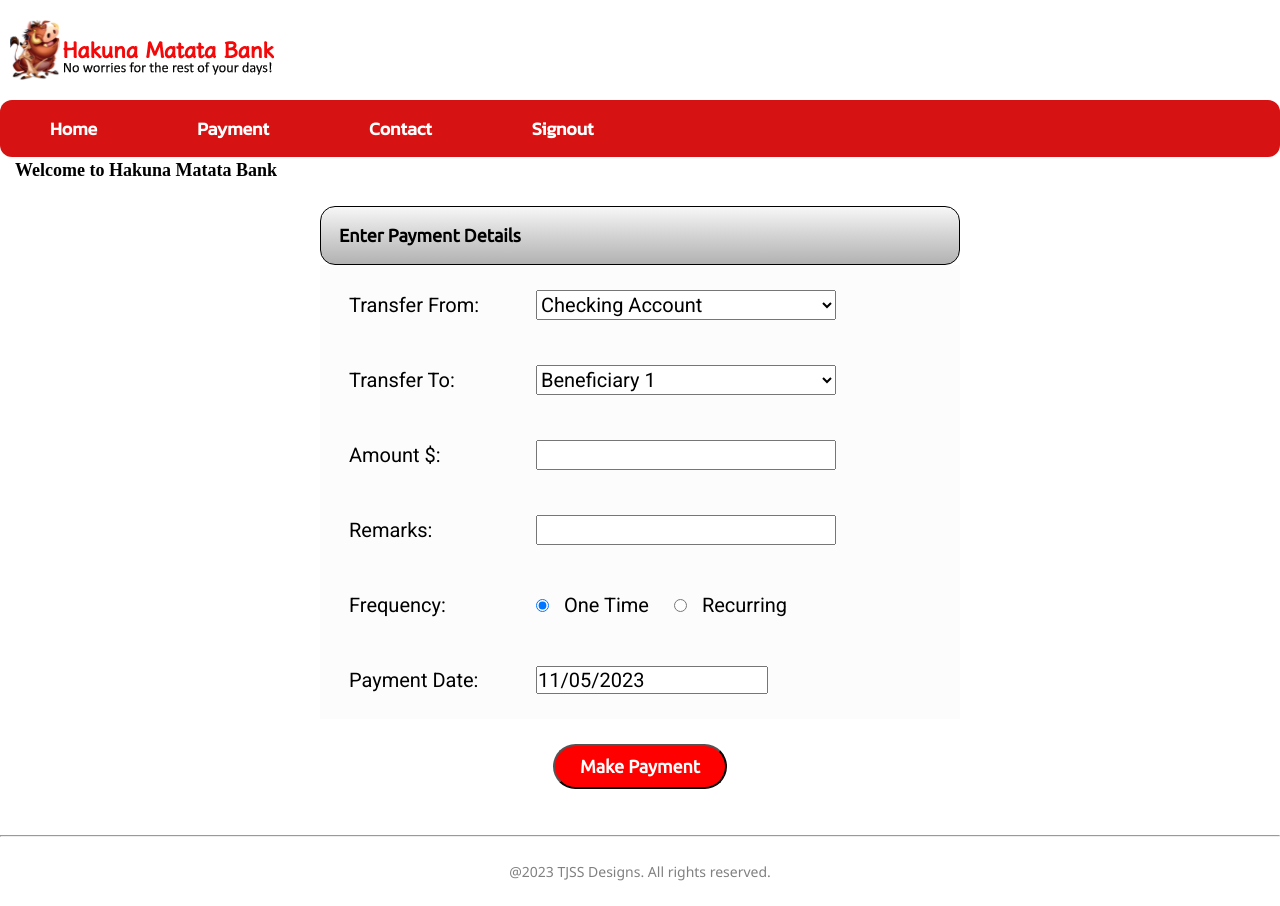
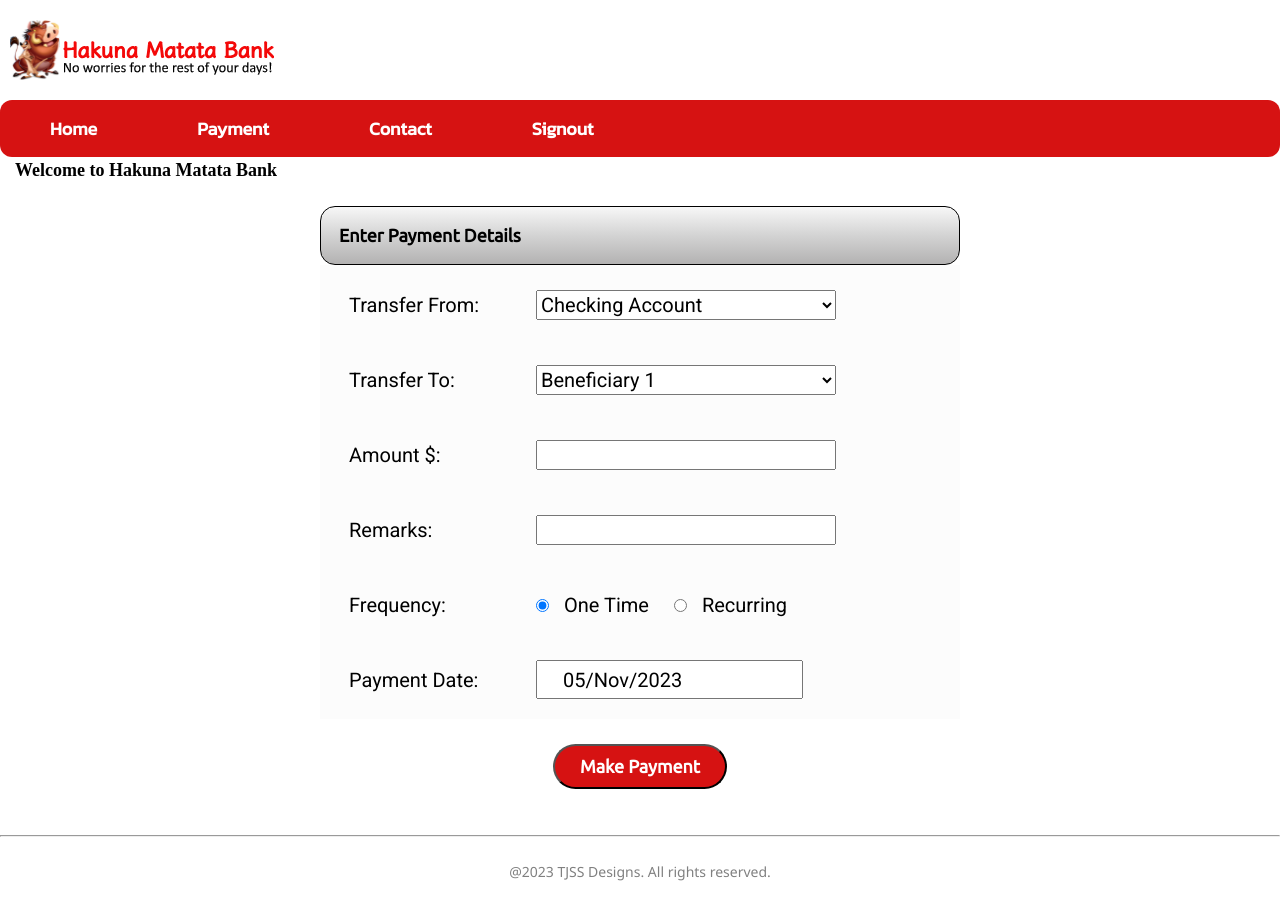
Before and after one commit to Sarasakthi/React_Project_Sakthi, a React (Create React App) app: page /payment in a window 1280 px wide. Built offline with nearby package versions, Linux system fonts and the light colour scheme; a web font is replaced by a local one.

Commit message:
Still working on Payment

```diff
--- a/src/payment.jsx
+++ b/src/payment.jsx
@@ -9,15 +9,12 @@ import "./variables"
 
 export default function Payment() {
 
+
+
     // date picker
     const [date, setDate] = useState(new Date());
-    const [startDate, setStartDate] = useState();
-    const [endDate, setEndDate] = useState();
-    const handleChange = (range) => {
-        const [startDate, endDate] = range;
-        setStartDate(startDate);
-        setEndDate(endDate);
-    };
+
+
 
     // Prevent the browser from reloading the page
     function handleSubmit(e) {
@@ -146,7 +143,14 @@ export default function Payment() {
                                         <td className="column1">Payment Date:</td>
                                         <td className="column2">
                                             <div>
-                                                <DatePicker selected={date} onChange={(date) => setDate(date)} />
+                                                <DatePicker selected={date}
+                                                    showIcon
+                                                    closeOnScroll={true}
+                                                    onChange={(date) => setDate(date)}
+                                                    dateFormat={"dd/MMM/yyyy"}
+                                                    minDate={new Date()}
+                                                    filterDate={((date => date.getDay() != 2) && (date => date.getDay() != 6))}
+                                                />
                                             </div>
                                         </td>
                                     </label>
--- a/src/styles_payment.css
+++ b/src/styles_payment.css
@@ -107,7 +107,7 @@ input[type="radio"] {
     font-size: 18px;
     font-family: 'Ubuntu';
     font-weight: bold;
-    background-color: red;
+    background-color: #d61212;
     color: white;
     border-radius: 25px;
     cursor: pointer;
```
